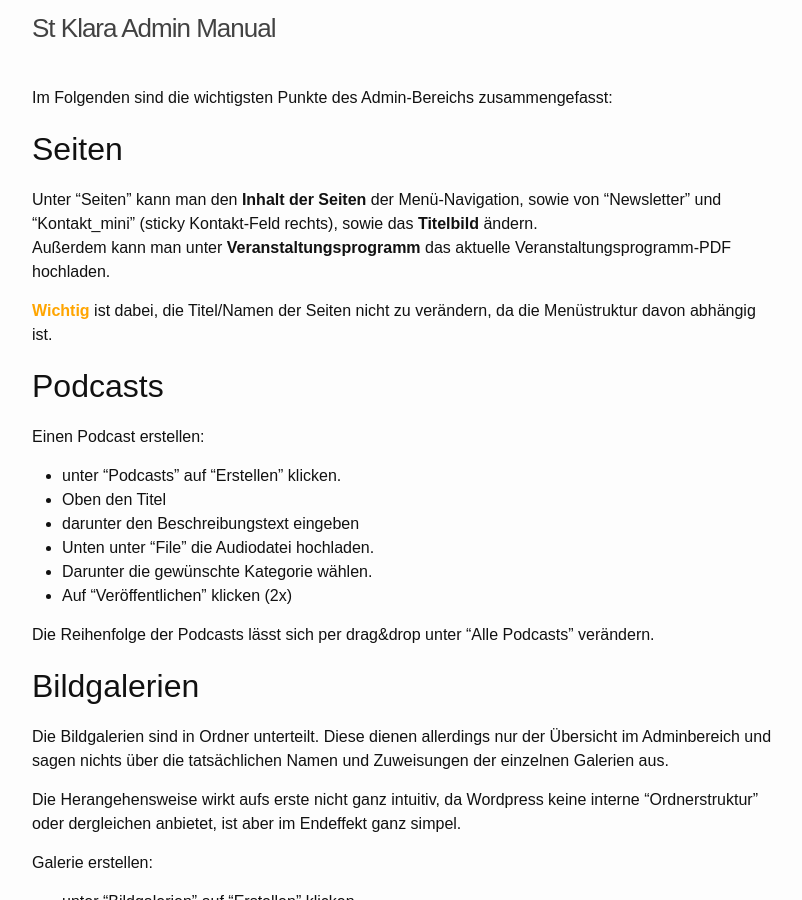
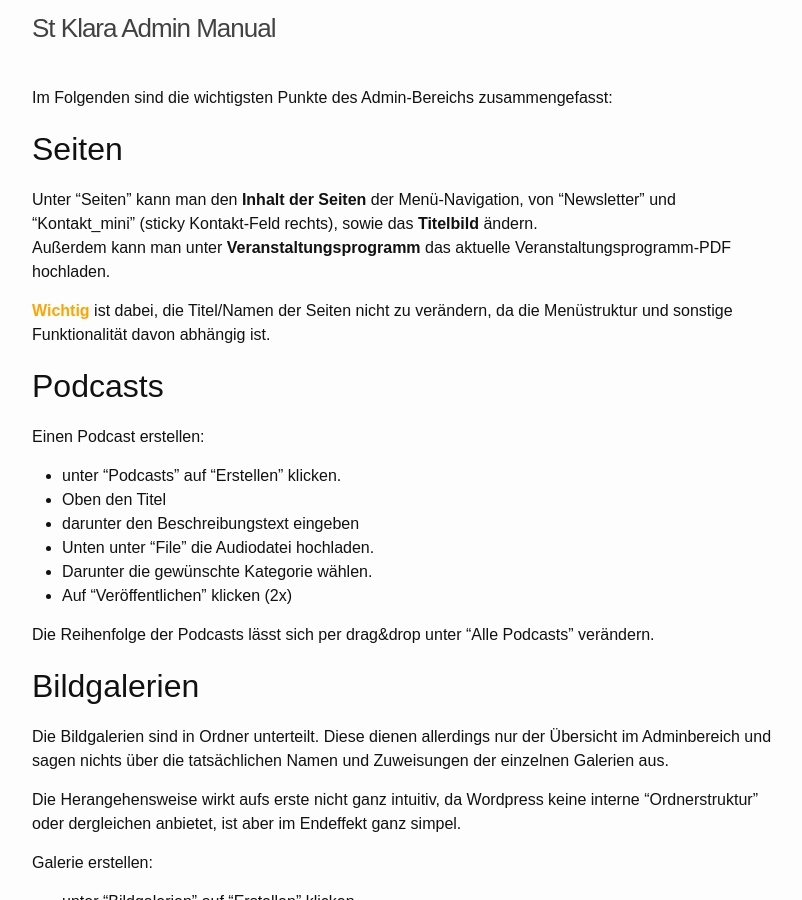
Before and after one commit to thisisgene/st-klara-admin-manual, a Jekyll site: the page built from _posts/2017-02-01-st-klara-manual.md, in a window 1280 px wide and 900 px high. Shown: the whole window, without its empty margins (238-1040 px from the left). Built offline with Jekyll 4.4.1, drawn with Linux system fonts in a browser that asks for light colours.

Commit message:
Changed content.

```diff
--- a/_posts/2017-02-01-st-klara-manual.md
+++ b/_posts/2017-02-01-st-klara-manual.md
@@ -6,10 +6,10 @@ Im Folgenden sind die wichtigsten Punkte des Admin-Bereichs zusammengefasst:
 
 ## Seiten
 
-Unter “Seiten” kann man den **Inhalt der Seiten** der Menü-Navigation, sowie von “Newsletter” und “Kontakt_mini” (sticky Kontakt-Feld rechts), sowie das **Titelbild** ändern.
+Unter “Seiten” kann man den **Inhalt der Seiten** der Menü-Navigation, von “Newsletter” und “Kontakt_mini” (sticky Kontakt-Feld rechts), sowie das **Titelbild** ändern.
 Außerdem kann man unter **Veranstaltungsprogramm** das aktuelle Veranstaltungsprogramm-PDF hochladen.
 
-<span style="color:orange">**Wichtig**</span> ist dabei, die Titel/Namen der Seiten nicht zu verändern, da die Menüstruktur davon abhängig ist.
+<span style="color:orange">**Wichtig**</span> ist dabei, die Titel/Namen der Seiten nicht zu verändern, da die Menüstruktur und sonstige Funktionalität davon abhängig ist.
 
 ## Podcasts
 
```
